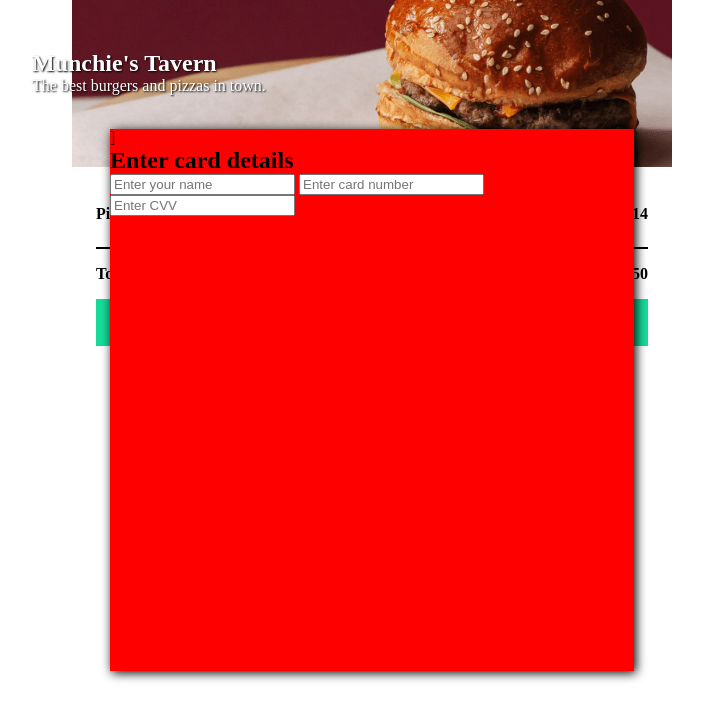
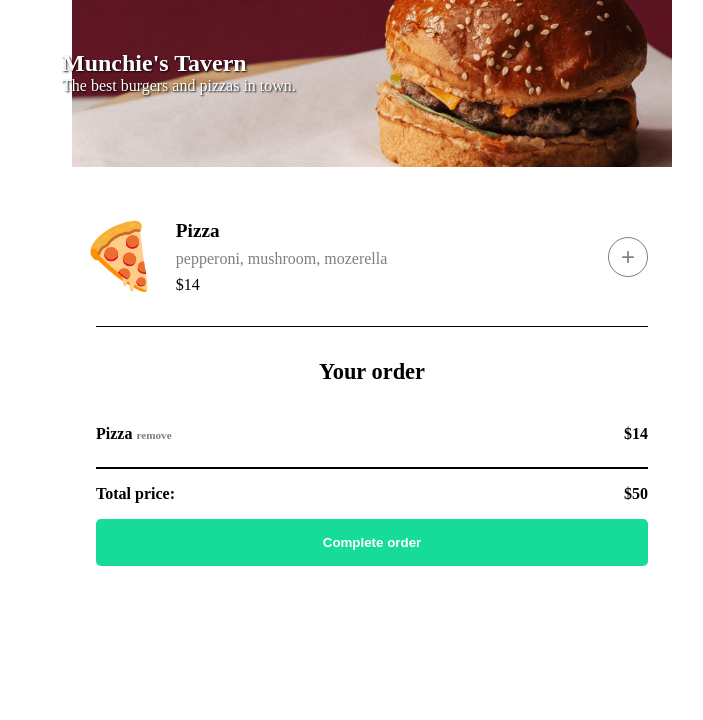
Before and after one commit to dylancbailey/Restaurant-Ordering-App, a plain HTML site: page index.html in a window 1280 px wide. Shown: the whole page, without its empty margins (268-971 px from the left). Drawn offline with Linux system fonts and the light colour scheme.

Commit message:
Main styling

```diff
--- a/index.html
+++ b/index.html
@@ -15,8 +15,21 @@
             </div>
             <img src="images/Burger-Header-min.png" alt="Burger with cheese">
         </header>
-        <main>
+        <main class="menu-section-container">
             <!-- Items -->
+            <div class="menu-container">
+                <div class="menu-item">
+                    <p>🍕</p>
+                </div>
+                <div class="menu-item-details-container">
+                    <h2 class="menu-item-header">Pizza</h2>
+                    <p class="menu-item-details">pepperoni, mushroom, mozerella</p>
+                    <p>$14</p>
+                </div>
+            </div>
+            <div class="menu-container-btn">
+                <button class="menu-add-btn">+</button>
+            </div>
         </main>
         <section class="order-section-container">
             <div class="order-section-header">
@@ -36,13 +49,14 @@
             </div>
             <button class="order-purchase-btn">Complete order</button>
         </section>
-        <div class="modal" id="modal">
-            <div class="modal-inner">]
+        <div class="modal hidden" id="modal">
+            <div class="modal-inner">
                 <h2 class="modal-title">Enter card details</h2>
                 <form>
                     <input type="text" placeholder="Enter your name">
                     <input type="text" placeholder="Enter card number">
                     <input type="text" placeholder="Enter CVV">
+                    <button type="submit" class="form-submit-btn">Pay</button>
                 </form>
             </div>
         </div>
--- a/style.css
+++ b/style.css
@@ -14,10 +14,13 @@ body, h1, h2, p, ul {
 }
 
 /* Heading */
+header {
+    margin-bottom: 1rem;
+}
 .app-title-container {
     position: absolute;
     top: 50px;
-    left: 300px;
+    left: 330px;
     color: white;
     text-shadow: 1px 1px 2px black;
 }
@@ -26,6 +29,45 @@ body, h1, h2, p, ul {
 }
 .app-subtitle {
     font-size: 1rem;
+}
+
+/* Menu */
+.menu-section-container {
+    display: flex;
+    margin: 0 1.5rem;
+    padding: 2rem 0;
+    align-items: center;
+    justify-content: space-between;
+    border-bottom: 1px solid black;
+}
+.menu-container {
+    display: flex;
+    align-items: center;
+}
+.menu-item > p{
+    font-size: 4rem;
+    margin-right: 1rem;
+    margin-left: -1rem;
+}
+.menu-item-details-container {
+    display: flex;
+    flex-direction: column;
+}
+.menu-item-header {
+    font-size: 1.2rem;
+}
+.menu-item-details {
+    margin: .5rem 0;
+    opacity: 50%;
+}
+.menu-add-btn {
+    background: none;
+    height: 40px;
+    width: 40px;
+    font-size: 1.5rem;
+    border-radius: 100%;
+    border: 1px solid rgba(0, 0, 0, .5);
+    color: gray
 }
 
 /* Ordering */
@@ -38,6 +80,7 @@ body, h1, h2, p, ul {
     display: flex;
     justify-content: center;
     align-items: center;
+    margin: 2rem 0;
 }
 .order-header {
     font-weight: bold;
@@ -67,6 +110,7 @@ body, h1, h2, p, ul {
     width: 100%;
     background-color: #16DB99;
     border: #16DB99;
+    border-radius: 5px;
     color: white;
     font-weight: bold;
     padding: 1rem 0;
@@ -76,7 +120,7 @@ body, h1, h2, p, ul {
 .modal {
     width: 524px;
     height: 542px;
-    background: red;
+    background: white;
     position: absolute;
     top: 0;
     right: 0;
@@ -85,6 +129,37 @@ body, h1, h2, p, ul {
     margin: auto;
     box-shadow: 2px 2px 10px black;
 }
+.modal-inner, form {
+    width: 100%;
+    display: flex;
+    flex-direction: column;
+    align-items: center;
+    margin-top: 1rem;
+}
+.modal-title {
+    font-weight: bold;
+    margin: 3rem 0;
+}
+input {
+    width: 75%;
+    font-size: 1rem;
+    margin-bottom: 1.5rem;
+    padding: 1rem;
+    border: 2px solid grey;
+    border-radius: 5px;
+}
+.form-submit-btn {
+    width: 81%;
+    font-size: 1rem;
+    font-weight: bold;
+    margin-top: 1rem;
+    padding: 1rem;
+    border: 2px solid #16DB99;
+    border-radius: 5px;
+    background-color: #16DB99;
+    color: white;
+}
+
 
 
 /* Utility */
```
